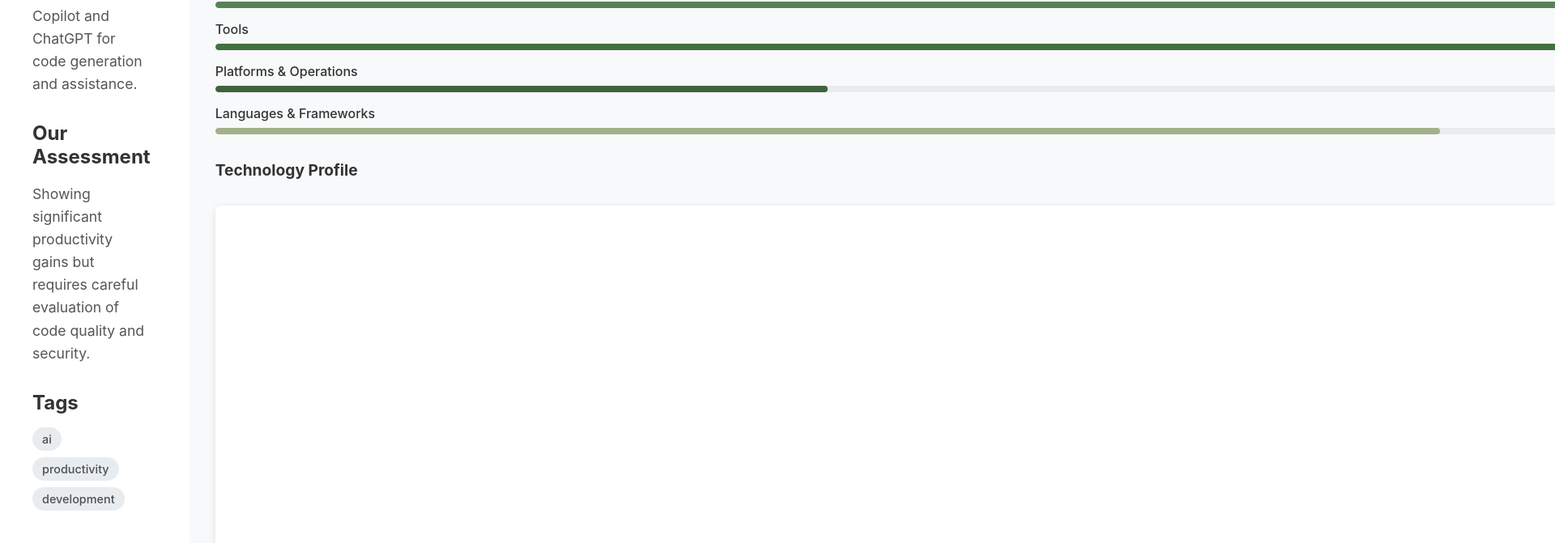
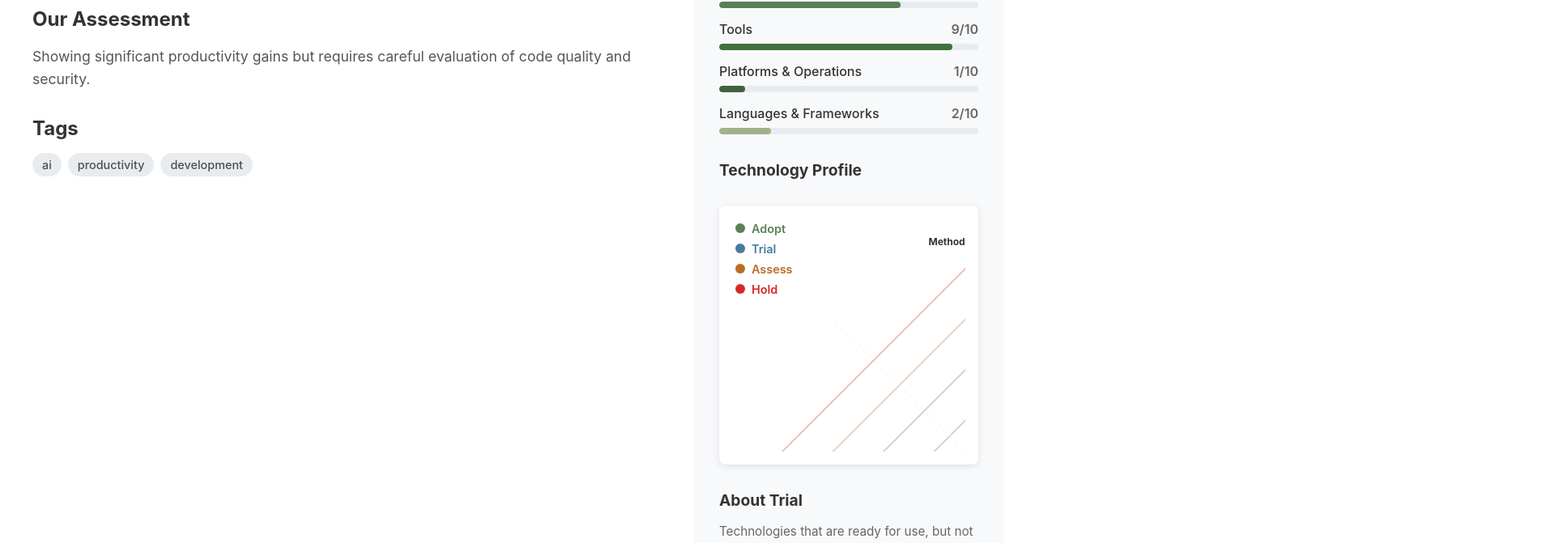
Before and after one commit to fabigr8/easy-techradar, a Next.js app: page /technologies/ai-coding-assistants in a window 1280 px wide. Shown: the part 416-1087 px from the top of the page at 81% size, 1920 px wide, since content can reach past the window. Built offline with nearby package versions, Linux system fonts and the light colour scheme.

Commit message:
Replace SpiderChart with RadarChart in index and technology detail pages

```diff
--- /dev/null
+++ b/components/RadarChart.js
@@ -0,0 +1,305 @@
+import React, { useState } from 'react';
+import Link from 'next/link';
+
+export default function RadarChart({ dimensions, technologies, selectedRing = null }) {
+  const [hoveredTech, setHoveredTech] = useState(null);
+
+  const size = 600;
+  const center = size / 2;
+  const maxRadius = size / 2 - 50;
+
+  // Filter technologies based on selected ring
+  const filteredTechnologies = selectedRing
+    ? technologies.filter(tech => tech.ring === selectedRing)
+    : technologies;
+
+  // Calculate polygon vertices for each ring
+  const getPolygonVertices = (radius) => {
+    const vertices = [];
+    const angleStep = (2 * Math.PI) / dimensions.length;
+
+    for (let i = 0; i < dimensions.length; i++) {
+      const angle = i * angleStep - Math.PI / 2;
+      vertices.push({
+        x: center + Math.cos(angle) * radius,
+        y: center + Math.sin(angle) * radius
+      });
+    }
+    return vertices;
+  };
+
+  // Convert vertices to SVG path
+  const verticesToPath = (vertices) => {
+    if (vertices.length === 0) return '';
+
+    let path = `M ${vertices[0].x} ${vertices[0].y}`;
+    for (let i = 1; i < vertices.length; i++) {
+      path += ` L ${vertices[i].x} ${vertices[i].y}`;
+    }
+    path += ' Z';
+    return path;
+  };
+
+  // Calculate positions for each technology
+  const getTechPosition = (tech) => {
+    const ringOrder = ['adopt', 'trial', 'assess', 'hold'];
+    const ringIndex = ringOrder.indexOf(tech.ring);
+    const ringRadius = (ringIndex + 1) * (maxRadius / 4);
+
+    // Find the dimension with the highest score for this technology
+    const topDimension = dimensions.reduce((top, dim) =>
+      (tech.dimensions[dim.id] || 0) > (tech.dimensions[top.id] || 0) ? dim : top
+    );
+
+    const dimensionIndex = dimensions.findIndex(d => d.id === topDimension.id);
+    const angleStep = (2 * Math.PI) / dimensions.length;
+    const angle = dimensionIndex * angleStep - Math.PI / 2;
+
+    // Add some randomness to avoid overlap, but keep within the sector
+    const sectorWidth = angleStep * 0.8; // 80% of sector width to avoid overlap
+    const randomRadius = ringRadius * (0.7 + Math.random() * 0.3); // 70-100% of ring radius
+    const randomAngle = angle + (Math.random() - 0.5) * sectorWidth;
+
+    return {
+      x: center + Math.cos(randomAngle) * randomRadius,
+      y: center + Math.sin(randomAngle) * randomRadius,
+      ring: ringIndex,
+      dimension: topDimension
+    };
+  };
+
+  const techPositions = filteredTechnologies.map(tech => ({
+    ...tech,
+    position: getTechPosition(tech)
+  }));
+
+  // Get ring colors from your data
+  const ringColors = {
+    adopt: '#588157',
+    trial: '#457b9d',
+    assess: '#bc6c25',
+    hold: '#d62828'
+  };
+
+  return (
+    <div className="radar-chart-container">
+      <svg width={size} height={size} className="radar-chart">
+        {/* Background polygons for each ring */}
+        {['adopt', 'trial', 'assess', 'hold'].map((ringId, index) => {
+          const ringColor = ringColors[ringId];
+          const radius = (index + 1) * (maxRadius / 4);
+          const vertices = getPolygonVertices(radius);
+
+          return (
+            <path
+              key={ringId}
+              d={verticesToPath(vertices)}
+              fill="none"
+              stroke={ringColor}
+              strokeWidth="2"
+              strokeOpacity="0.3"
+            />
+          );
+        })}
+
+        {/* Dimension lines from center to vertices */}
+        {dimensions.map((dimension, index) => {
+          const angleStep = (2 * Math.PI) / dimensions.length;
+          const angle = index * angleStep - Math.PI / 2;
+          const outerVertex = {
+            x: center + Math.cos(angle) * maxRadius,
+            y: center + Math.sin(angle) * maxRadius
+          };
+
+          return (
+            <g key={dimension.id}>
+              <line
+                x1={center}
+                y1={center}
+                x2={outerVertex.x}
+                y2={outerVertex.y}
+                stroke="#ddd"
+                strokeWidth="1"
+              />
+              <text
+                x={center + Math.cos(angle) * (maxRadius + 20)}
+                y={center + Math.sin(angle) * (maxRadius + 20)}
+                textAnchor="middle"
+                dominantBaseline="middle"
+                fill="#333"
+                fontSize="12"
+                fontWeight="bold"
+              >
+                {dimension.name}
+              </text>
+            </g>
+          );
+        })}
+
+        {/* Sector separator lines (optional - makes sectors more visible) */}
+        {dimensions.map((dimension, index) => {
+          const angleStep = (2 * Math.PI) / dimensions.length;
+          const angle = (index + 0.5) * angleStep - Math.PI / 2;
+          const outerPoint = {
+            x: center + Math.cos(angle) * maxRadius,
+            y: center + Math.sin(angle) * maxRadius
+          };
+
+          return (
+            <line
+              key={`separator-${index}`}
+              x1={center}
+              y1={center}
+              x2={outerPoint.x}
+              y2={outerPoint.y}
+              stroke="#f0f0f0"
+              strokeWidth="1"
+              strokeDasharray="5,5"
+            />
+          );
+        })}
+
+        {/* Technology dots */}
+        {techPositions.map(tech => {
+          const ringColor = ringColors[tech.ring];
+          const isHovered = hoveredTech === tech.id;
+
+          return (
+            <g key={tech.id}>
+              <circle
+                cx={tech.position.x}
+                cy={tech.position.y}
+                r={isHovered ? 8 : 6}
+                fill={ringColor}
+                stroke="white"
+                strokeWidth="2"
+                className="tech-dot"
+                onMouseEnter={() => setHoveredTech(tech.id)}
+                onMouseLeave={() => setHoveredTech(null)}
+                style={{ cursor: 'pointer' }}
+              />
+
+              {/* Technology indicators */}
+              {tech.isNew && (
+                <circle
+                  cx={tech.position.x + 8}
+                  cy={tech.position.y - 8}
+                  r="3"
+                  fill="#28a745"
+                  stroke="white"
+                  strokeWidth="1"
+                />
+              )}
+
+              {tech.hasChanged && (
+                <circle
+                  cx={tech.position.x + 8}
+                  cy={tech.position.y + 8}
+                  r="3"
+                  fill="#ffc107"
+                  stroke="white"
+                  strokeWidth="1"
+                />
+              )}
+
+              {/* Hover tooltip */}
+              {isHovered && (
+                <g>
+                  <rect
+                    x={tech.position.x + 15}
+                    y={tech.position.y - 10}
+                    width="120"
+                    height="20"
+                    fill="rgba(0,0,0,0.8)"
+                    rx="4"
+                  />
+                  <text
+                    x={tech.position.x + 20}
+                    y={tech.position.y + 3}
+                    fill="white"
+                    fontSize="12"
+                    fontWeight="bold"
+                  >
+                    {tech.name}
+                  </text>
+                </g>
+              )}
+            </g>
+          );
+        })}
+      </svg>
+
+      {/* Ring labels */}
+      <div className="ring-labels">
+        {[
+          { id: 'adopt', name: 'Adopt', color: '#588157' },
+          { id: 'trial', name: 'Trial', color: '#457b9d' },
+          { id: 'assess', name: 'Assess', color: '#bc6c25' },
+          { id: 'hold', name: 'Hold', color: '#d62828' }
+        ].map(ring => (
+          <div key={ring.id} className="ring-label" style={{ color: ring.color }}>
+            {ring.name}
+          </div>
+        ))}
+      </div>
+
+      <style jsx>{`
+        .radar-chart-container {
+          position: relative;
+          margin: 2rem 0;
+          padding: 1rem;
+          background: white;
+          border-radius: 8px;
+          box-shadow: 0 2px 8px rgba(0, 0, 0, 0.1);
+          display: flex;
+          justify-content: center;
+          align-items: center;
+        }
+
+        .radar-chart {
+          max-width: 100%;
+          height: auto;
+        }
+
+        .tech-dot {
+          transition: all 0.2s ease;
+        }
+
+        .tech-dot:hover {
+          filter: brightness(1.2);
+        }
+
+        .ring-labels {
+          position: absolute;
+          top: 20px;
+          left: 20px;
+          display: flex;
+          flex-direction: column;
+          gap: 0.5rem;
+        }
+
+        .ring-label {
+          display: flex;
+          align-items: center;
+          gap: 0.5rem;
+          font-size: 0.9rem;
+          font-weight: 600;
+        }
+
+        .ring-label::before {
+          content: '';
+          width: 12px;
+          height: 12px;
+          border-radius: 50%;
+          background: currentColor;
+        }
+
+        @media (max-width: 768px) {
+          .radar-chart-container {
+            padding: 0.5rem;
+          }
+        }
+      `}</style>
+    </div>
+  );
+}
--- a/pages/index.js
+++ b/pages/index.js
@@ -2,7 +2,7 @@ import { useState } from 'react';
 import Head from 'next/head';
 import Link from 'next/link';
 import { getRadarData } from '../lib/dataLoader';
-import SpiderChart from '../components/SpiderChart';
+import RadarChart from '../components/RadarChart';
 import TechnologyList from '../components/TechnologyList';
 
 export default function Home({ radarData }) {
@@ -95,8 +95,8 @@ export default function Home({ radarData }) {
             </div>
           </div>
 
-          {/* Spider Chart */}
-          <SpiderChart
+          {/* Radar Chart */}
+          <RadarChart
             dimensions={radarData.dimensions}
             technologies={filteredTechnologies}
             selectedRing={selectedRing}
--- a/pages/technologies/[id].js
+++ b/pages/technologies/[id].js
@@ -2,7 +2,7 @@ import Head from 'next/head';
 import Link from 'next/link';
 import { marked } from 'marked';
 import { getRadarData, getTechnologyDetails, getRingColor, getDimensionColor } from '../../lib/dataLoader';
-import SpiderChart from '../../components/SpiderChart';
+import RadarChart from '../../components/RadarChart';
 
 export default function TechnologyDetail({ technology, radarData }) {
   if (!technology) {
@@ -124,9 +124,9 @@ export default function TechnologyDetail({ technology, radarData }) {
               </div>
             </div>
 
-            <div className="spider-chart-section">
+            <div className="radar-chart-section">
               <h3>Technology Profile</h3>
-              <SpiderChart
+              <RadarChart
                 dimensions={radarData.dimensions}
                 technologies={[technology]}
                 selectedTechnology={technology}
```
